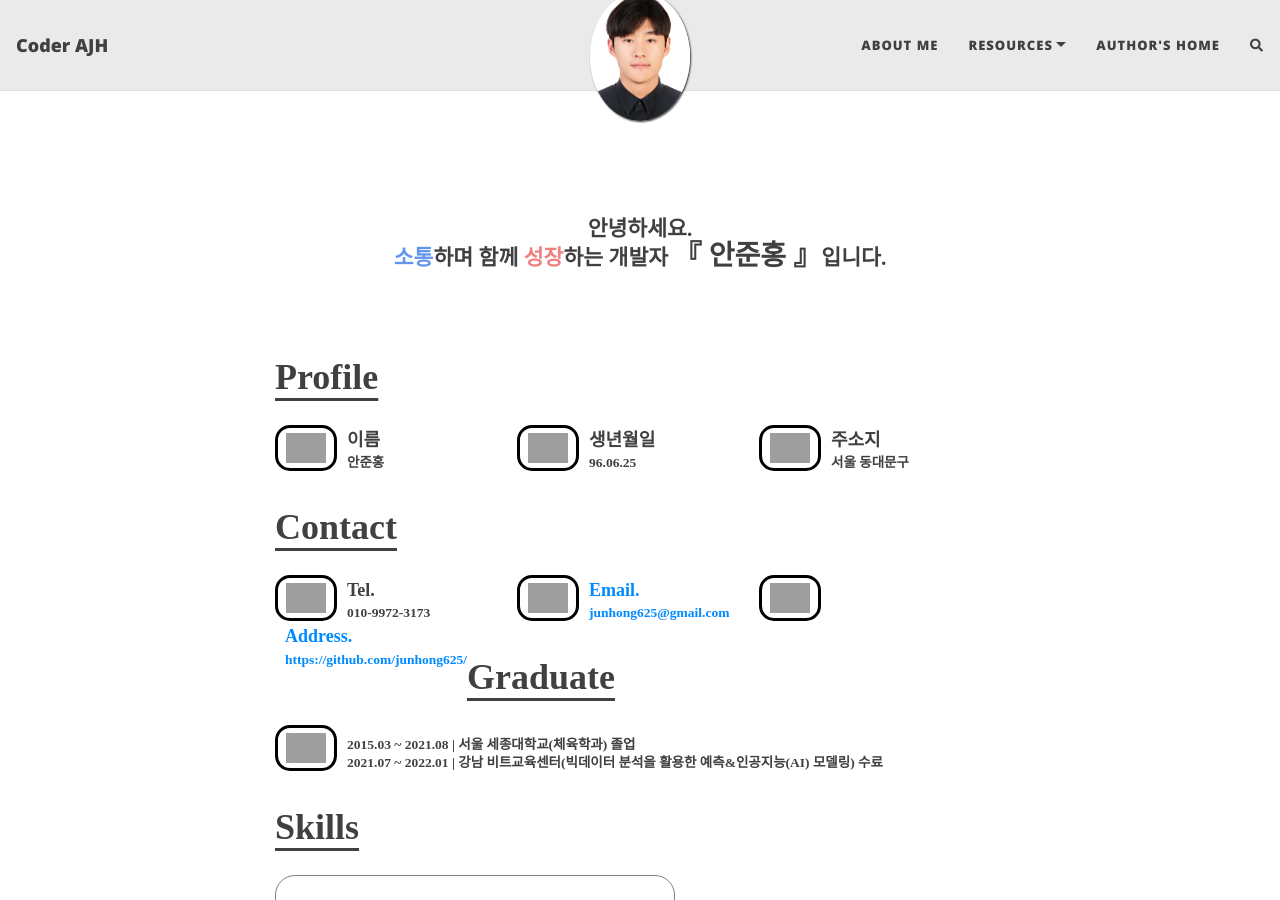
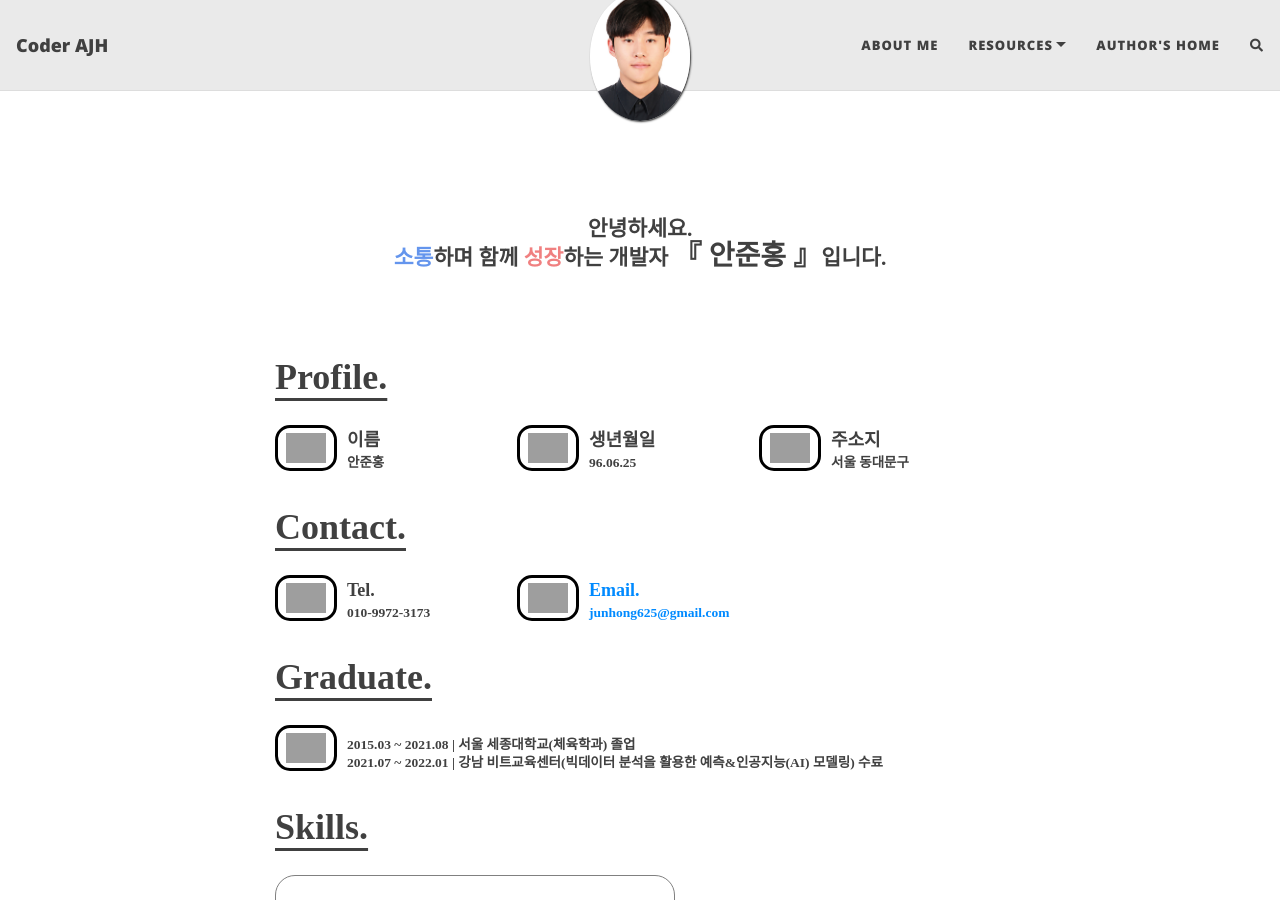
Before and after one commit to junhong625/junhong625.github.io, a Jekyll site: the page built from aboutme.md, in a window 1280 px wide and 900 px high. Built offline with Jekyll 4.4.1, drawn with Linux system fonts in a browser that asks for light colours; nearby versions of some CDN libraries; comment, search, counter and statistics services are not loaded; grey boxes are pictures that could not be loaded.

```diff
--- a/aboutme.md
+++ b/aboutme.md
@@ -15,7 +15,7 @@ layout: page
 <br>
 
 <p style="font: normal bold 2em/1em 'sans-serif'; text-align:left; text-decoration: underline; text-underline-position:under;">
-Profile
+Profile.
 </p>
 
 <div class="box">
@@ -41,7 +41,7 @@ Profile
 <br>
 
 <p style="font: normal bold 2em/1em 'sans-serif'; text-align:left; text-decoration: underline; text-underline-position:under;">
-Contact
+Contact.
 </p>
 
 <div class="box">
@@ -59,7 +59,7 @@ Tel. <br><sub>010-9972-3173</sub>
 Email. <br><sub>junhong625@gmail.com</sub>
 </a>
 </div>
-
+<!--
 <div class="box">
 <img src="https://user-images.githubusercontent.com/83000975/153437867-846e0d81-5823-4999-ad16-811114ac7322.jpg" height=30 weight=30>
 </div>
@@ -68,12 +68,13 @@ Email. <br><sub>junhong625@gmail.com</sub>
 Address. <br><sub>https://github.com/junhong625/</sub>
 </a>
 </div>
+-->
 
 <br>
 <br>
 
 <p style="font: normal bold 2em/1em 'sans-serif'; text-align:left; text-decoration: underline; text-underline-position:under;">
-Graduate
+Graduate.
 </p>
 
 <div class="box">
@@ -87,7 +88,7 @@ Graduate
 <br>
 
 <p style="font: normal bold 2em/1em 'sans-serif'; text-align:left; text-decoration: underline; text-underline-position:under;">
-Skills
+Skills.
 </p>
 
 <div style="float: left; padding: 20px; border:1px solid gray; height:300px; width:400px; border-radius: 20px;">
```
